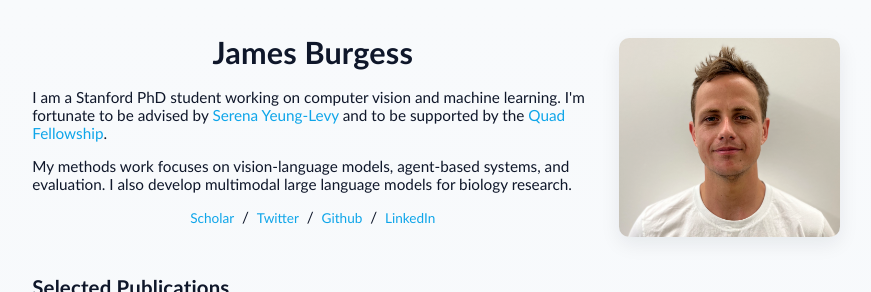
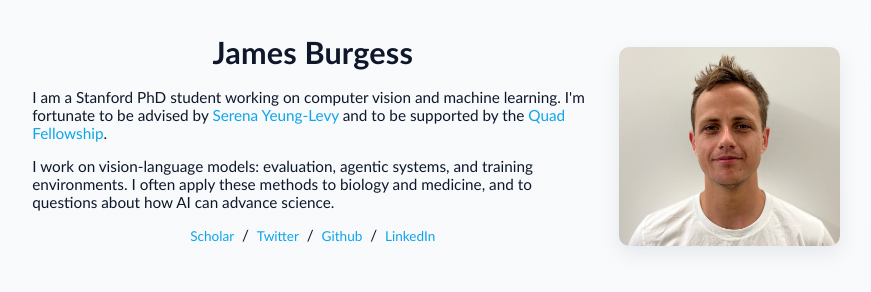
Before and after one commit to jmhb0/jmhb0.github.io, a Jekyll site: the page built from index.md, in a window 1280 px wide and 900 px high, cut to the strip 0-292 px from the top of the window. Shown: the whole strip, without its empty margins (204-1075 px from the left). Built offline with Jekyll 4.4.1, drawn with Linux system fonts in a browser that asks for light colours.

Commit message:
Update bio second paragraph
Co-Authored-By: Claude Opus 4.5 <noreply@anthropic.com>

```diff
--- a/_data/intro.yml
+++ b/_data/intro.yml
@@ -1,7 +1,7 @@
 name: James Burgess
 intro_paragraphs:
   - "I am a Stanford PhD student working on computer vision and machine learning. I'm fortunate to be advised by <a href=\"https://ai.stanford.edu/~syyeung/\">Serena Yeung-Levy</a> and to be supported by the <a href=\"https://www.quadfellowship.org/\">Quad Fellowship</a>."
-  - "My methods work focuses on vision-language models, agent-based systems, and evaluation. I also develop multimodal large language models for biology research."
+  - "I work on vision-language models: evaluation, agentic systems, and training environments. I often apply these methods to biology and medicine, and to questions about how AI can advance science."
 social_links:
   - text: Scholar
     href: https://scholar.google.com/citations?user=R6GmdPIAAAAJ
```
